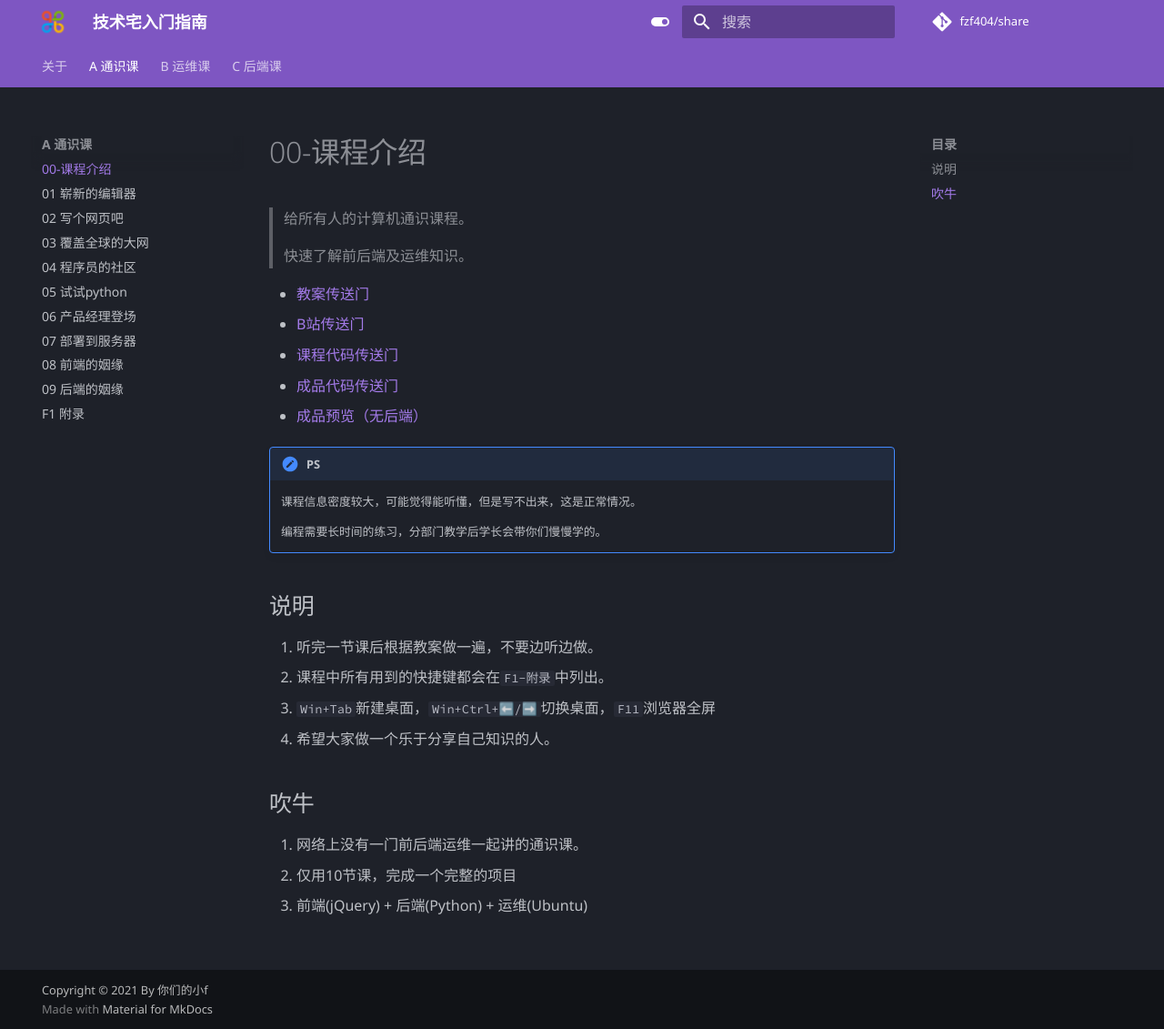
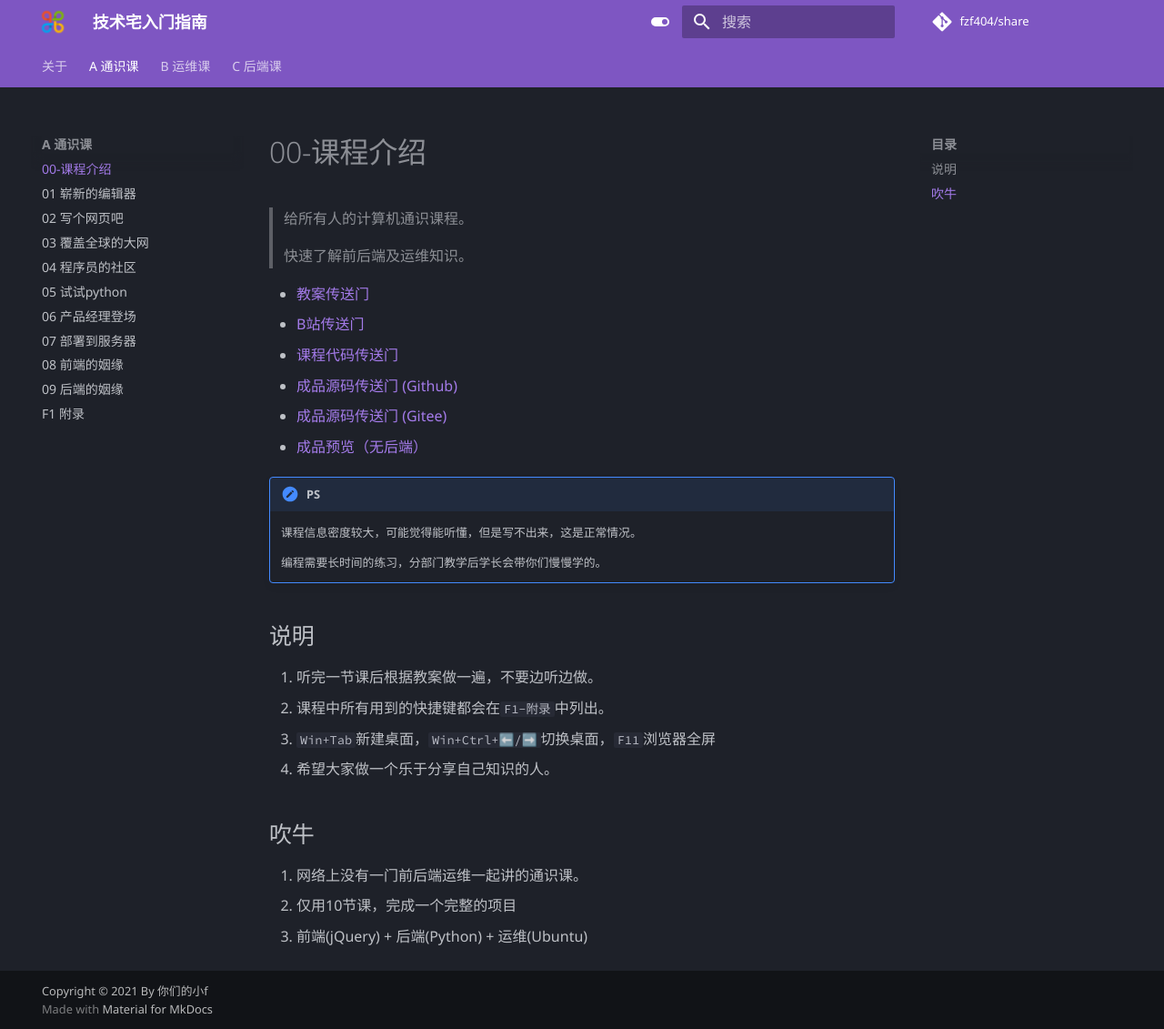
Before and after one commit to fzf404/share, an MkDocs documentation site: the page built from docs/A-通识课/README.md, in a window 1280 px wide and 1131 px high. Shown: the whole window at 91% size. Built offline with MkDocs 1.6.1 and Material for MkDocs 9.7.7, drawn with Linux system fonts in a browser that asks for light colours; comment, search, counter and statistics services are not loaded.

Commit message:
Update README.md

```diff
--- a/docs/A-通识课/README.md
+++ b/docs/A-通识课/README.md
@@ -8,8 +8,9 @@
 - [教案传送门](https://share.fzf404.top/)
 - [B站传送门](https://www.bilibili.com/video/BV1kL4y1B7s5)
 - [课程代码传送门](https://gitee.com/nmdfzf404/share-code)
-- [成品代码传送门](https://github.com/fzf404/intro)
-- [成品预览（无后端）](http://pre.fzf404.top/)
+- [成品源码传送门 (Github)](https://github.com/fzf404/intro)
+- [成品源码传送门 (Gitee)](https://gitee.com/nmdfzf404/intro)
+- [成品预览（无后端）](https://demo.fzf404.top/intro/)
 
 !!! note "PS"
     课程信息密度较大，可能觉得能听懂，但是写不出来，这是正常情况。
```
